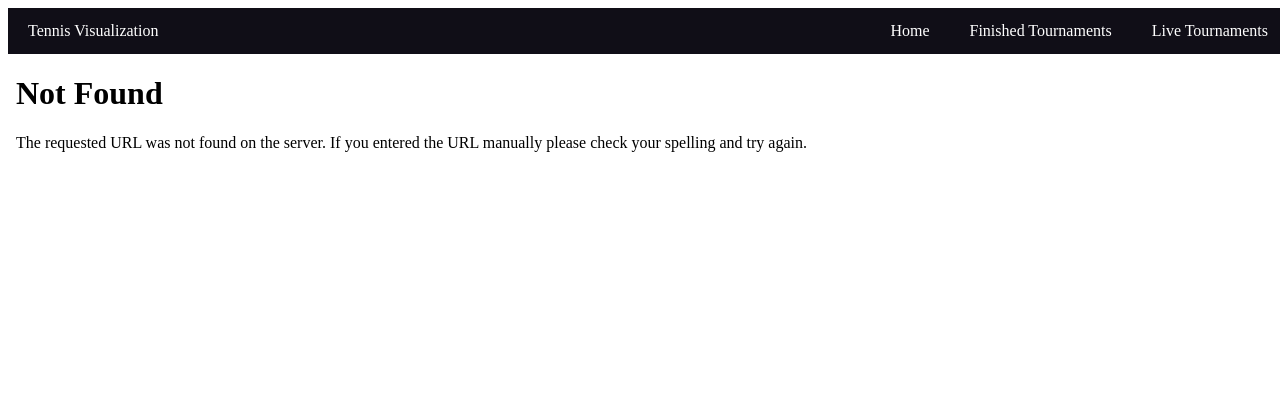
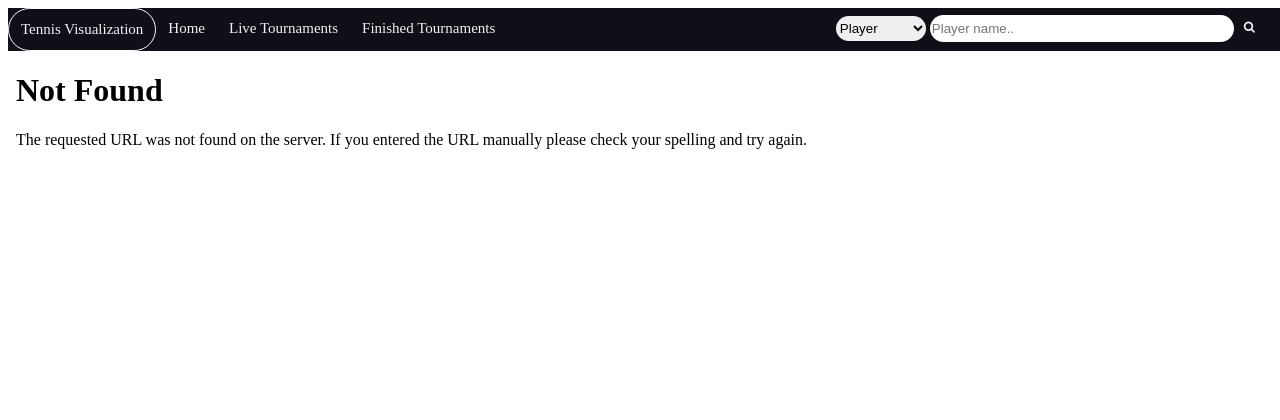
Before and after one commit to snehagavini/Tennis_Visualisation, a Flask app: page /matches/1 in a window 1280 px wide. Shown: the top 420 px of the page. After the commit the page ends 149 px from the top, so only its background shows below. Run offline with Flask 3, Linux system fonts and the light colour scheme.

Commit message:
Styling the search bar and placing on all pages

```diff
--- a/app/static/match.css
+++ b/app/static/match.css
@@ -50,3 +50,74 @@
     width: 100%;
     height: 100%;
 }
+
+form {
+   display:inline;
+   margin:0;
+   padding:0;
+}
+
+
+/* styling navlist */
+#navlist {
+    background-color: #100e17;
+    overflow: hidden;
+    width: 100%;
+}
+
+/* styling navlist anchor element */
+#navlist a {
+    float:left;
+    display: block;
+    color: #f2f2f2;
+    text-align: center;
+    padding: 12px;
+    text-decoration: none;
+    font-size: 15px;
+}
+.navlist-right{
+    float:right;
+}
+
+/* hover effect of navlist anchor element */
+#navlist a:hover {
+    background-color: #ddd;
+    color: black;
+}
+
+/* styling search bar */
+.search input[type=text]{
+    width:300px;
+    height:25px;
+    border-radius:25px;
+    border: none;
+}
+
+.search select {
+    width:90px;
+    height:25px;
+    border-radius:25px;
+    border: none;
+}
+
+.search{
+    float:right;
+    margin:7px;
+
+}
+
+.search button{
+    background-color: #100e17;
+    color: #f2f2f2;
+    float: right;
+    padding: 5px 10px;
+    margin-right: 16px;
+    font-size: 12px;
+    border: none;
+    cursor: pointer;
+}
+
+.home {
+    border:solid 1px #fff;
+    border-radius: 25px;
+}
--- a/app/templates/match.html
+++ b/app/templates/match.html
@@ -3,14 +3,27 @@
     <head>
         <title>Test application</title>
         <link rel="stylesheet" type="text/css" href = {{ url_for('static', filename='match.css') }} />
+        <link rel="stylesheet" href="https://cdnjs.cloudflare.com/ajax/libs/font-awesome/4.7.0/css/font-awesome.min.css">
         <meta http-equiv="refresh" content="40">
     </head>
     <body>
-        <div class="navbar">
-            <a href=#>{{ title }}</a>
+        <div id="navlist">
+            <a class= 'home' href=#>{{ title }}</a>
+            <a class ="right" href="{{ url_for('index') }}">Home</a>
             <a class ="right" href="{{ url_for('live_tournaments') }}">Live Tournaments</a>
             <a class ="right" href="{{ url_for('finished_tournaments') }}">Finished Tournaments</a>
-            <a class ="right" href="{{ url_for('index') }}">Home</a>
+            <div class='search'>
+                <form method='POST' action="{{ url_for('search') }}">
+                    <select id="search_options" name="fields">
+                        <option value="player">Player</option>
+                        <option value="round">Round</option>
+                        <option value="tournament">Tournament</option>
+                        <option value="date">Date</option>
+                    </select>
+                    <input type="text" placeholder="Player name.." name="query">
+                    <button type="submit"><i class="fa fa-search"></i></button>
+                </form>
+            </div>
         </div>
         <div class = "match-frame">
             <embed src="http://localhost:8050/{{ filename }}">
```
Also changed, not shown: app/static/matches_list.css (+64 -0 lines), app/static/tournament.css (+71 -0 lines), app/templates/matches_list.html (+16 -3 lines), app/templates/search_results.html (+16 -3 lines), app/templates/tournament.html (+10 -5 lines).
